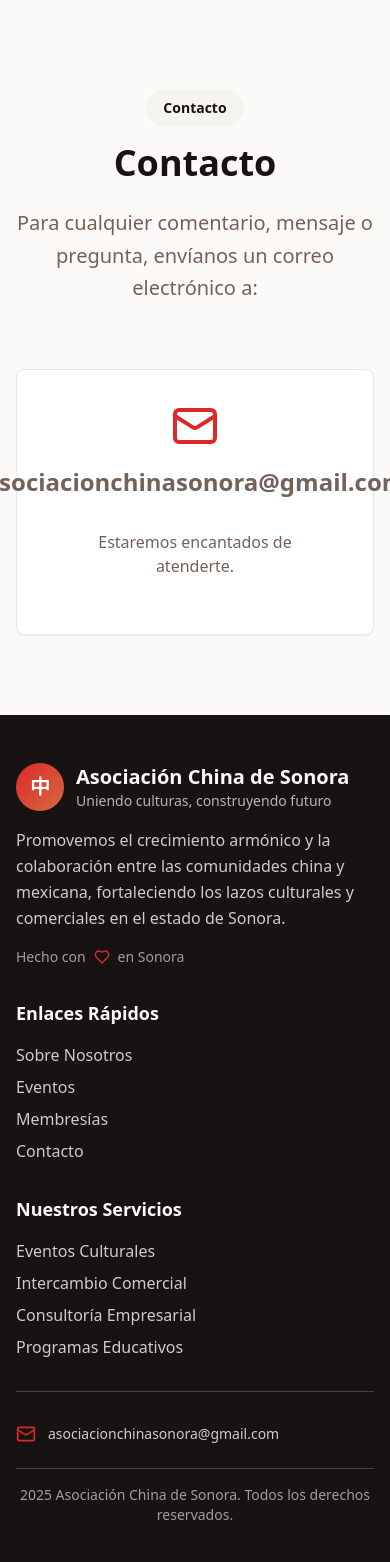
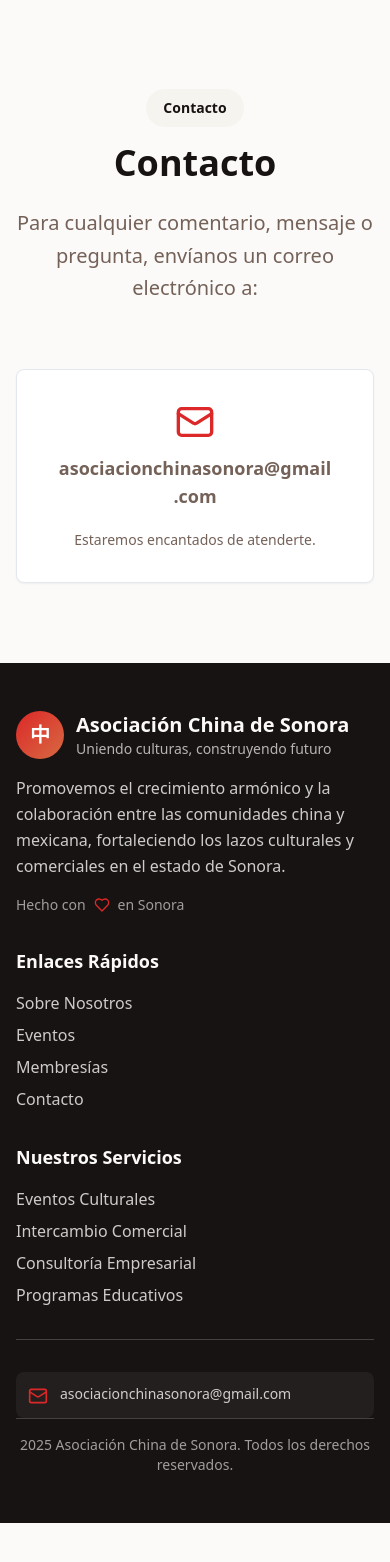
Before and after one commit to Juancw08/sonora-china-harmony-hub, a React (Vite) app: page / in a window 390 px wide. Shown: the part 5630-7192 px from the top of the page. After the commit the page ends 7153 px from the top, so only its background shows below. Built offline with nearby package versions, Linux system fonts and the light colour scheme.

Commit message:
fix email overflow on container

```diff
--- a/src/components/Contact.tsx
+++ b/src/components/Contact.tsx
@@ -20,14 +20,14 @@ export const Contact = () => {
         </div>
 
         <div className="max-w-4xl mx-auto">
-          <Card className="p-8 text-center">
-            <CardContent>
-              <div className="flex flex-col items-center gap-4">
-                <Mail className="h-12 w-12 text-primary" />
-                <div className="text-2xl font-bold text-muted-foreground">
+          <Card className="p-4 sm:p-8 text-center">
+            <CardContent className="p-4 sm:p-6">
+              <div className="flex flex-col items-center gap-3 sm:gap-4">
+                <Mail className="h-10 w-10 sm:h-12 sm:w-12 text-primary" />
+                <div className="text-lg sm:text-2xl font-bold text-muted-foreground break-words w-full px-2">
                   asociacionchinasonora@gmail.com
                 </div>
-                <p className="text-muted-foreground mt-4">
+                <p className="text-muted-foreground mt-2 sm:mt-4 text-sm sm:text-base">
                   Estaremos encantados de atenderte.
                 </p>
               </div>
--- a/src/components/Footer.tsx
+++ b/src/components/Footer.tsx
@@ -86,11 +86,11 @@ export const Footer = () => {
 
         {/* Contact Info */}
         <div className="border-t border-background/20 mt-8 pt-8">
-          <div className="grid grid-cols-1 md:grid-cols-3 gap-6 mb-6">
-            <div className="flex items-center gap-3">
-              <Mail className="h-5 w-5 text-primary flex-shrink-0" />
-              <div className="text-sm text-background/80">
-                <p>asociacionchinasonora@gmail.com</p>
+          <div className="grid grid-cols-1 md:grid-cols-3 gap-4 sm:gap-6 px-4 sm:px-0">
+            <div className="flex items-start gap-3 p-3 -mx-4 sm:mx-0 sm:p-0 rounded-lg sm:rounded-none bg-background/5 sm:bg-transparent">
+              <Mail className="h-5 w-5 text-primary flex-shrink-0 mt-0.5" />
+              <div className="text-sm text-background/80 break-all">
+                <p className="break-words">asociacionchinasonora@gmail.com</p>
               </div>
             </div>
           </div>
```
